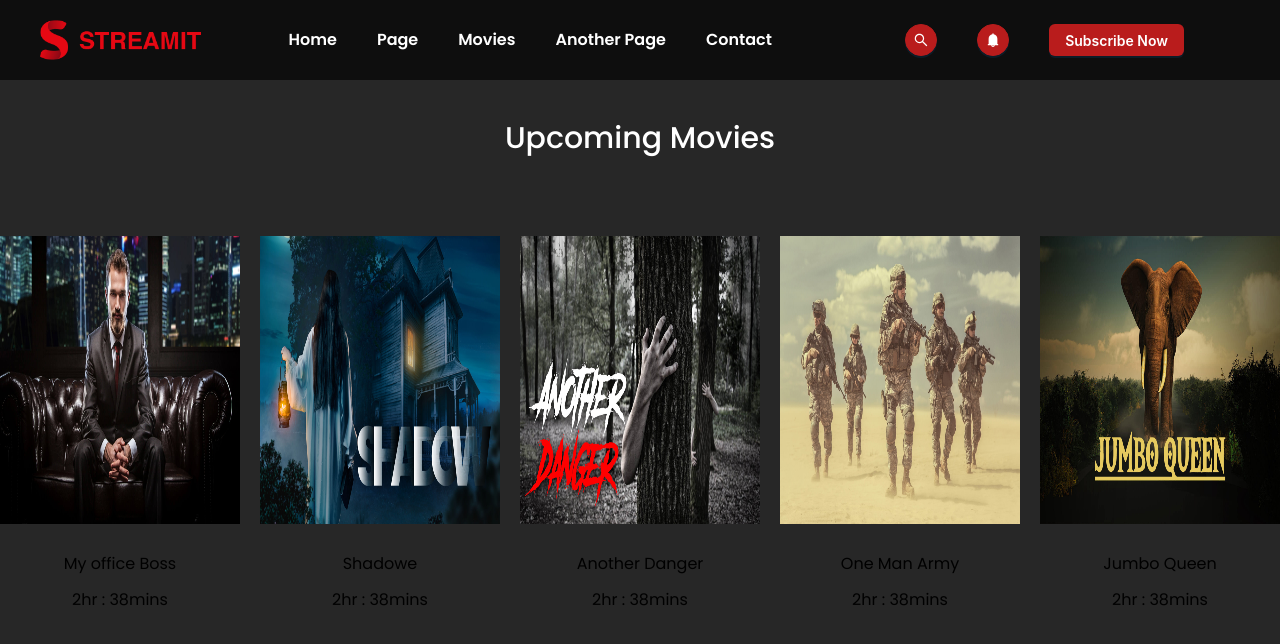
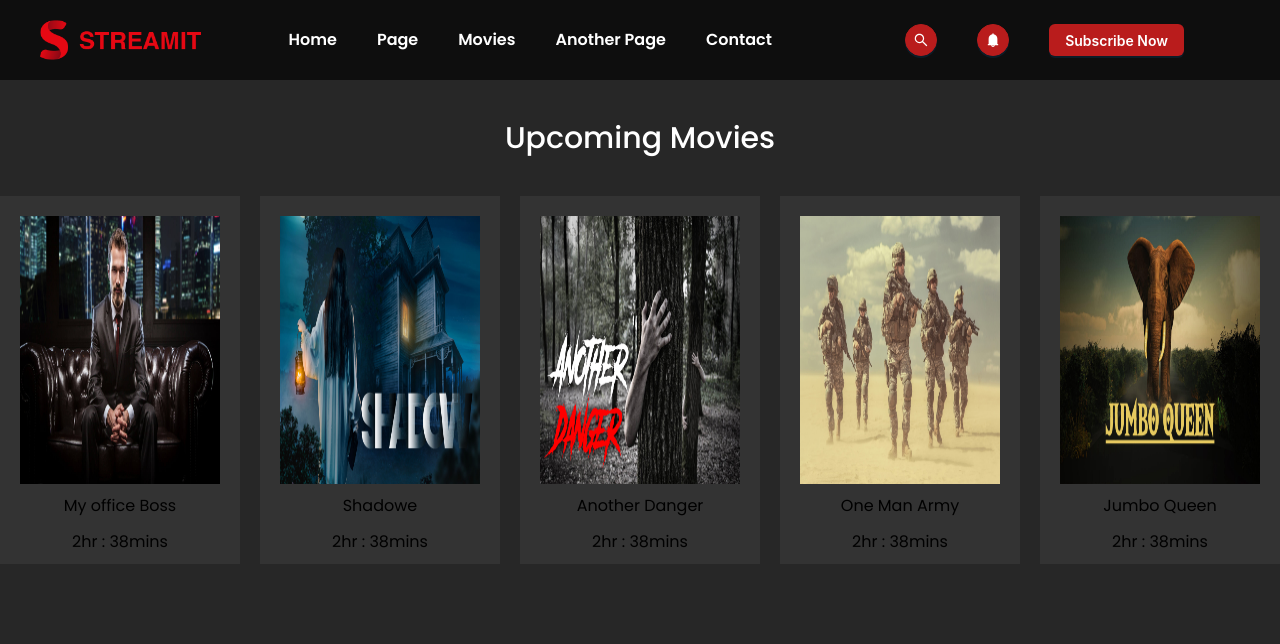
Before and after one commit to Vmkmanoj/Movie-app-clone, a React (Vite) app in the folder app/: page /page in a window 1280 px wide. Shown: the top 644 px of the page. Built offline with nearby package versions, Linux system fonts and the light colour scheme.

Commit message:
css added

```diff
--- a/app/src/componant/upcome/upcom.jsx
+++ b/app/src/componant/upcome/upcom.jsx
@@ -1,5 +1,5 @@
 import react from "react"
-
+import "../upcome/upcome.css"
 
 
 
@@ -18,9 +18,9 @@ function Upcome(props){
         </div>
       <div className="flex gap-5 justify-center ">
         {upcome.map((movies,items)=>(
-            <div key={items} className="flex gap-7 flex-col mt-10 w-64 ">
+            <div key={items} className="scroll-container">
                     <img src={movies.cover} alt="" className="size-72" />
-                    <div className="flex  flex-col items-center gap-3">
+                    <div className="flex  flex-col items-center gap-3 ">
 
                     <h1> {movies.name}</h1>
 
--- /dev/null
+++ b/app/src/componant/upcome/upcome.css
@@ -0,0 +1,10 @@
+.scroll-container {
+    background-color: #333;
+    overflow: auto;
+    white-space: nowrap;
+    padding: 10px;
+  }
+
+.scroll-container img{
+    padding: 10px;
+  }
```
Also changed, not shown: app/src/componant/upcome/ipcom.css (deleted).
